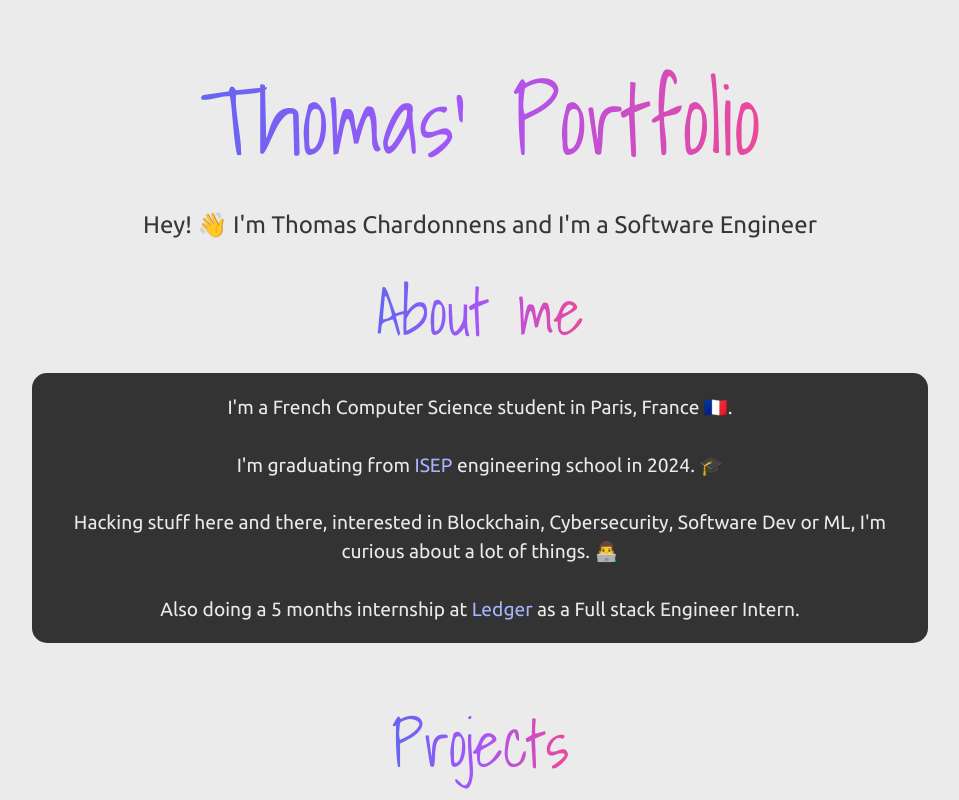
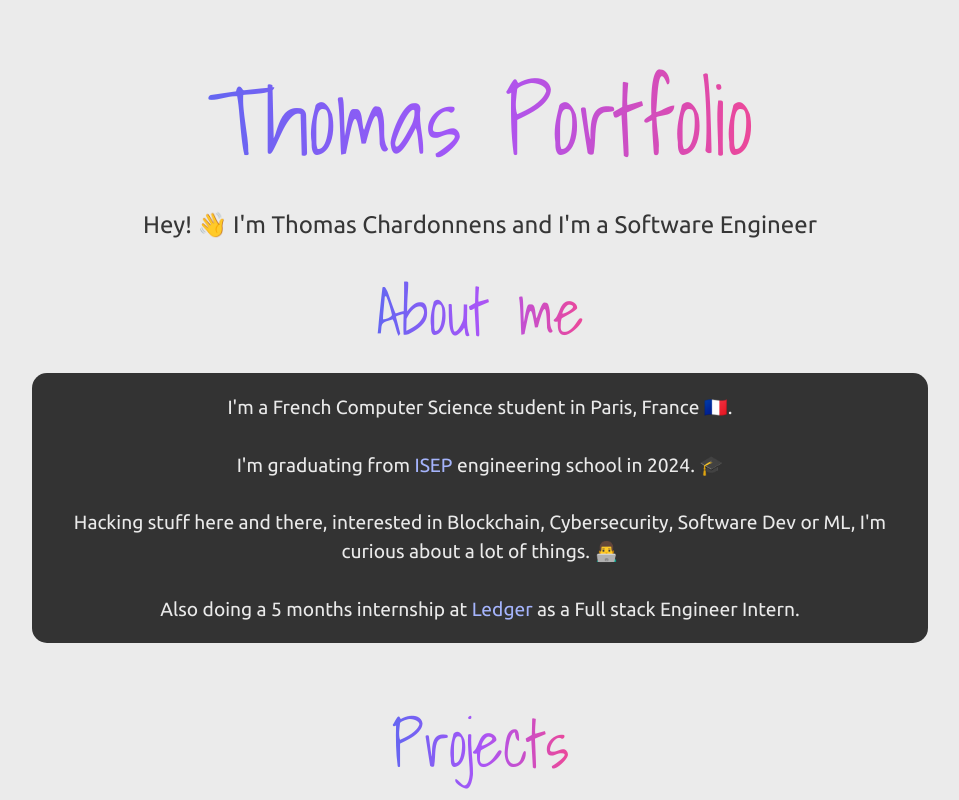
Before and after one commit to tchardonnens/portfolio, a Next.js app: page / in a window 1280 px wide. Shown: the top 800 px of the page, without its empty margins (160-1119 px from the left). Built offline with nearby package versions, Linux system fonts and the light colour scheme.

Commit message:
remove stress from Thomas Portfolio title

```diff
--- a/pages/index.tsx
+++ b/pages/index.tsx
@@ -20,7 +20,7 @@ export default function Home() {
       <div className={styles.container}>
         <main className={styles.main}>
           <h1 className={styles.masterTitle}>
-            <a>Thomas' Portfolio</a>
+            <a>Thomas Portfolio</a>
           </h1>
 
           <p className={styles.description}>
```
